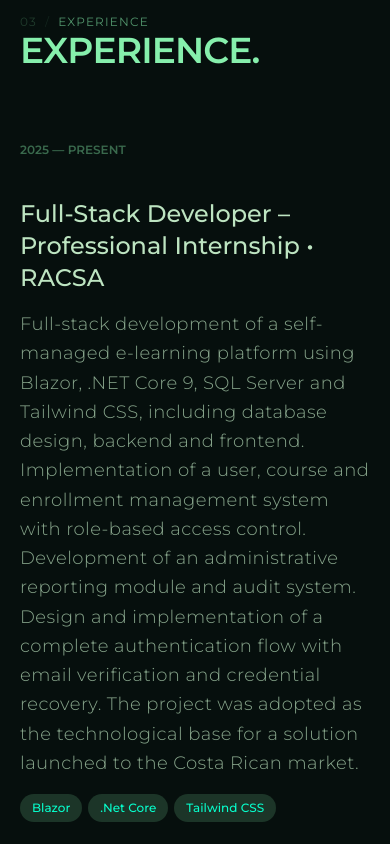
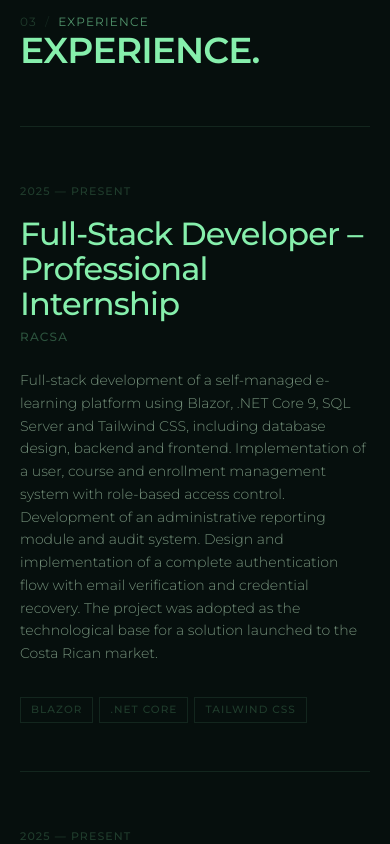
Before and after one commit to AllanRV09/portfolio, a React app: page / in a window 390 px wide. Shown: the part 4320-5164 px from the top of the page. Built offline with nearby package versions, Linux system fonts and the light colour scheme; the HTML template or start-up script is replaced by a standard one.

Commit message:
Reorganization of the experience section layout to use a grid consistent with the rest of the site and improve responsive support.

```diff
--- a/src/components/ExperienceItem.jsx
+++ b/src/components/ExperienceItem.jsx
@@ -1,27 +1,93 @@
-import { Tag } from "./Tag";
+import { motion } from "framer-motion";
 
-export function ExperienceItem({ experience }) {
+export function ExperienceItem({ experience, index }) {
+    const [role, company] = experience.title.split("•").map(s => s.trim());
+    const roleLines = role.split(" ");
+    const mid = Math.ceil(roleLines.length / 2);
+    const roleLine1 = roleLines.slice(0, mid).join(" ");
+    const roleLine2 = roleLines.slice(mid).join(" ");
+
     return (
-        <li className="mb-10 grid gap-6 sm:grid-cols-8 sm:gap-8">
-            <header className="mt-4 text-xs font-semibold text-surface/40 sm:col-span-2">
-                {experience.year}
-            </header>
+        <motion.li
+            initial={{ opacity: 0 }}
+            whileInView={{
+                opacity: 1,
+                transition: {
+                    duration: 0.8,
+                    ease: [0.215, 0.61, 0.355, 1],
+                    delay: index * 0.15
+                }
+            }}
+            viewport={{ once: true, amount: 0.2 }}
+            className="py-12 border-t border-surface/10 last:border-b last:border-surface/10 transition-all duration-500"
+        >
+            <motion.div
+                initial={{ opacity: 0.5 }}
+                whileInView={{ opacity: 1 }}
+                viewport={{ once: false, amount: 0.5 }}
+                transition={{ duration: 0.5 }}
+                className="grid grid-cols-1 md:grid-cols-12 gap-4 md:gap-8 perspective-1000"
+            >
+                {/* Year - Left Column (Sticky) */}
+                <div className="md:col-span-3 lg:col-span-2 md:sticky md:top-32 self-start">
+                    <motion.span
+                        initial={{ opacity: 0, x: -10 }}
+                        whileInView={{ opacity: 1, x: 0 }}
+                        transition={{ delay: (index * 0.15) + 0.3 }}
+                        className="text-[11px] font-medium tracking-widest uppercase text-surface/20 whitespace-nowrap pt-2 block"
+                    >
+                        {experience.year}
+                    </motion.span>
+                </div>
 
-            <div className="mt-4 sm:col-span-6">
-                <h3 className="text-2xl font-medium">
-                    {experience.title}
-                </h3>
+                {/* Content - Right Column */}
+                <div className="md:col-span-9 lg:col-span-10">
+                    <div className="flex flex-col">
+                        <h3 className="text-[2rem] font-medium leading-[1.1] tracking-tight text-surface">
+                            {roleLine1}<br />{roleLine2}
+                        </h3>
 
-                <p className="mt-4 font-light text-lg tracking-wide leading-relaxed max-w-3xl text-text/70 hover:text-text/90 transition-colors duration-300">
-                    {experience.description}
-                </p>
+                        {company && (
+                            <motion.p
+                                initial={{ opacity: 0 }}
+                                whileInView={{ opacity: 1 }}
+                                transition={{ delay: (index * 0.15) + 0.4 }}
+                                className="text-xs text-surface/30 mt-2 tracking-wide font-medium uppercase tracking-widest"
+                            >
+                                {company}
+                            </motion.p>
+                        )}
+                    </div>
 
-                <ul className="mt-2 flex flex-wrap text-xs font-medium leading-5">
-                    {experience.tags.map((tag) => (
-                        <Tag key={tag}>{tag}</Tag>
-                    ))}
-                </ul>
-            </div>
-        </li>
-    )
+                    <motion.p
+                        initial={{ opacity: 0, y: 10 }}
+                        whileInView={{ opacity: 1, y: 0 }}
+                        transition={{ delay: (index * 0.15) + 0.5 }}
+                        className="mt-6 text-sm font-light leading-relaxed text-text/60 max-w-[60ch]"
+                    >
+                        {experience.description}
+                    </motion.p>
+
+                    <motion.ul
+                        initial={{ opacity: 0 }}
+                        whileInView={{ opacity: 1 }}
+                        transition={{ delay: (index * 0.15) + 0.6 }}
+                        className="flex flex-wrap gap-1.5 mt-8"
+                    >
+                        {experience.tags.map((tag, i) => (
+                            <motion.li
+                                key={tag}
+                                initial={{ opacity: 0, scale: 0.8 }}
+                                whileInView={{ opacity: 1, scale: 1 }}
+                                transition={{ delay: (index * 0.15) + 0.6 + (i * 0.05) }}
+                                className="text-[10.5px] font-medium uppercase tracking-widest px-2.5 py-1 border border-surface/10 text-surface/20 rounded-none transition-all duration-500"
+                            >
+                                {tag}
+                            </motion.li>
+                        ))}
+                    </motion.ul>
+                </div>
+            </motion.div>
+        </motion.li>
+    );
 }
--- a/src/sections/Experience.jsx
+++ b/src/sections/Experience.jsx
@@ -10,20 +10,16 @@ export function Experience() {
         <section id="experience" className="relative z-20 bg-background border-b border-surface/10 py-24 md:py-32 scroll-mt-24">
             <SectionLayout index={index} label={label}>
                 <SectionTitle>{title}</SectionTitle>
+                <ol className="mt-2">
+                    {EXPERIENCES.map((experience, i) => (
+                        <ExperienceItem
+                            key={experience.title + experience.year}
+                            experience={experience}
+                            index={i}
+                        />
+                    ))}
+                </ol>
             </SectionLayout>
-
-            <div className="flex flex-col w-full max-w-[76rem] mx-auto px-[clamp(1.25rem,4vw,2.5rem)]">
-                <ol>
-                    {
-                        EXPERIENCES.map((experience) => (
-                            <ExperienceItem
-                                key={experience.title + experience.year}
-                                experience={experience}
-                            />
-                        ))
-                    }
-                </ol>
-            </div>
         </section>
-    )
+    );
 }
```
